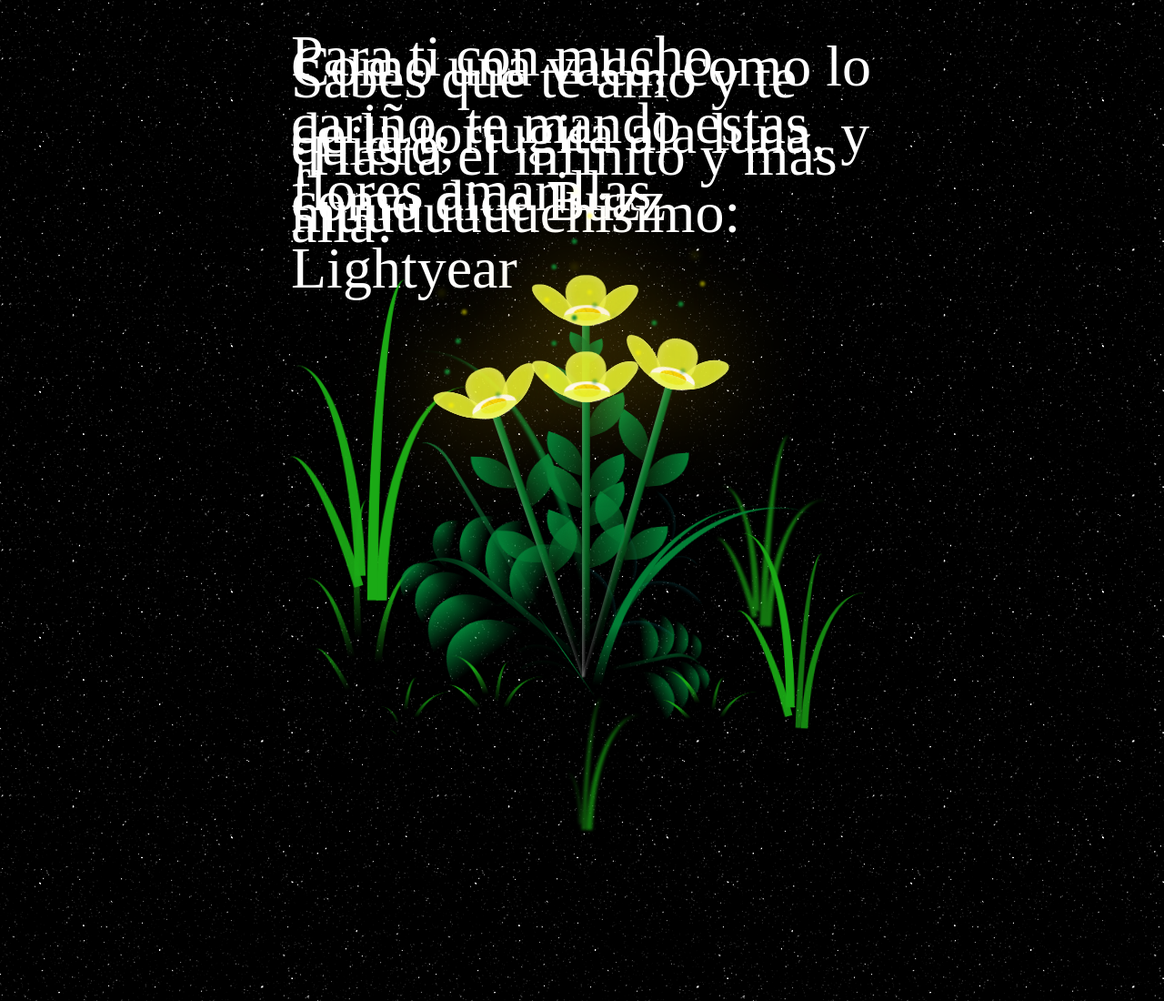
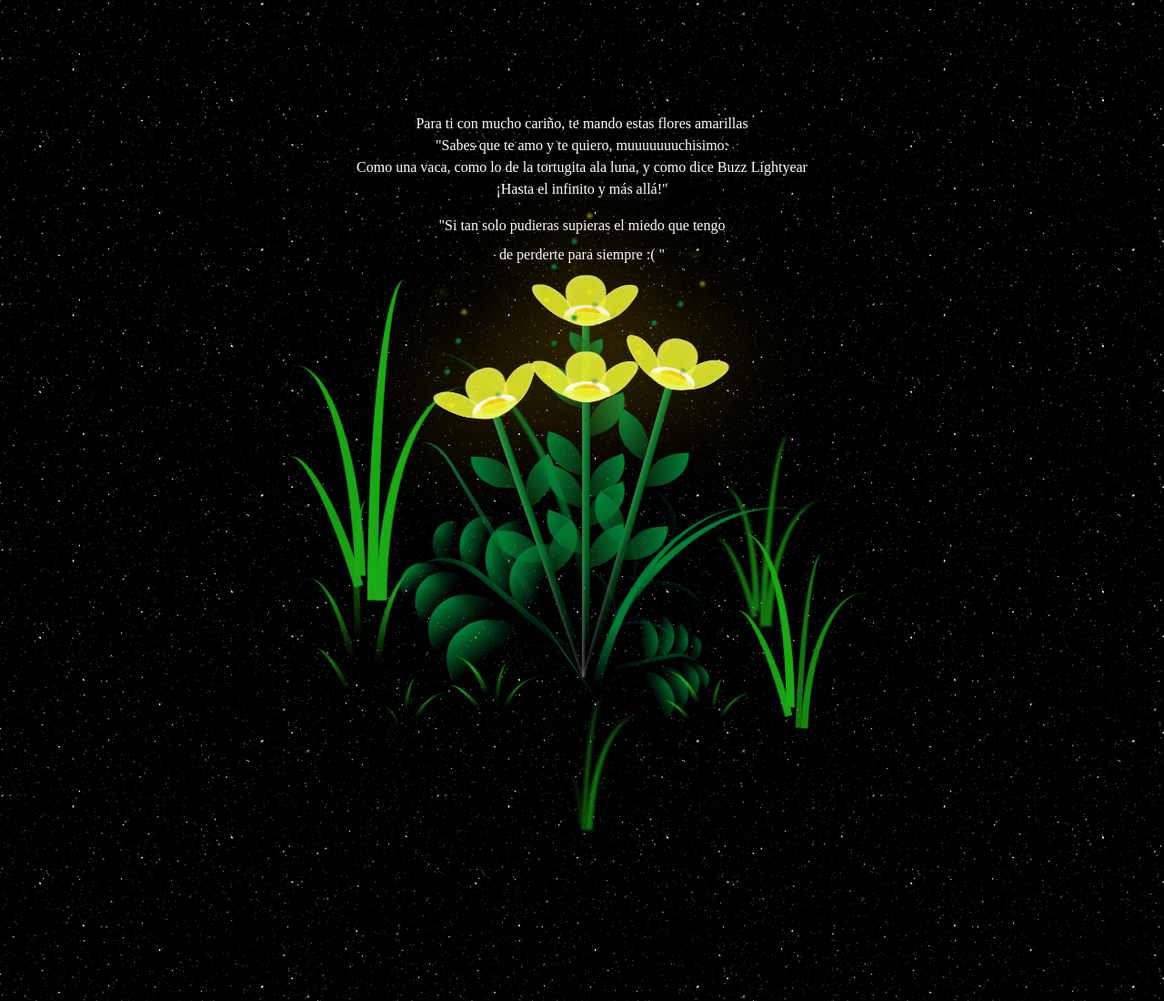
Before and after one commit to PeryCaritaFeliz/Alejandra, a plain HTML site: page index.html in a window 1280 px wide. Shown: the top 1100 px of the page at 91% size. Drawn offline with Linux system fonts and the light colour scheme.

Commit message:
Add files via upload

```diff
--- a/index.html
+++ b/index.html
@@ -8,9 +8,11 @@
 </head>
 <body>
     <div class="message">Para ti con mucho cariño, te mando estas flores amarillas</div>
-    <div class="message2">Sabes que te amo y te quiero, muuuuuuuchisimo:</div>
+    <div class="message2">"Sabes que te amo y te quiero, muuuuuuuchisimo:</div>
     <div class="message3">Como una vaca, como lo de la tortugita ala luna, y como dice Buzz Lightyear</div>
     <div class="message4">¡Hasta el infinito y más allá!"</div>
+    <div class="message5">"Si tan solo pudieras supieras el miedo que tengo</div>
+    <div class="message6">de perderte para siempre :( "</div>
     <div class="animation-container">
       <div class="image1"></div>
         <img src="Ale1.jpg" alt="Flor" class="image1">
--- a/style.css
+++ b/style.css
@@ -17,7 +17,7 @@
   top: 17%;
   left: 50%;
   transform: translate(-50%, -50%);
-  font-size: 4em;
+  font-size: 1em;
   color: white;
   opacity: 15;
   animation: fadeIn 2s ease-in-out infinite;
@@ -28,7 +28,7 @@
   top: 20%;
   left: 50%;
   transform: translate(-50%, -50%);
-  font-size: 4em;
+  font-size: 1em;
   color: white;
   opacity: 15;
   animation: fadeIn 2s ease-in-out infinite;
@@ -40,7 +40,7 @@
   top: 23%;
   left: 50%;
   transform: translate(-50%, -50%);
-  font-size: 4em;
+  font-size: 1em;
   color: white;
   opacity: 15;
   animation: fadeIn 2s ease-in-out infinite;
@@ -51,7 +51,27 @@
   top: 26%;
   left: 50%;
   transform: translate(-50%, -50%);
-  font-size: 4em;
+  font-size: 1em;
+  color: white;
+  opacity: 15;
+  animation: fadeIn 2s ease-in-out infinite;
+}
+.message5 {
+  position: absolute;
+  top: 31%;
+  left: 50%;
+  transform: translate(-50%, -50%);
+  font-size: 1em;
+  color: white;
+  opacity: 15;
+  animation: fadeIn 2s ease-in-out infinite;
+}
+.message6 {
+  position: absolute;
+  top: 35%;
+  left: 50%;
+  transform: translate(-50%, -50%);
+  font-size: 1em;
   color: white;
   opacity: 15;
   animation: fadeIn 2s ease-in-out infinite;
```
